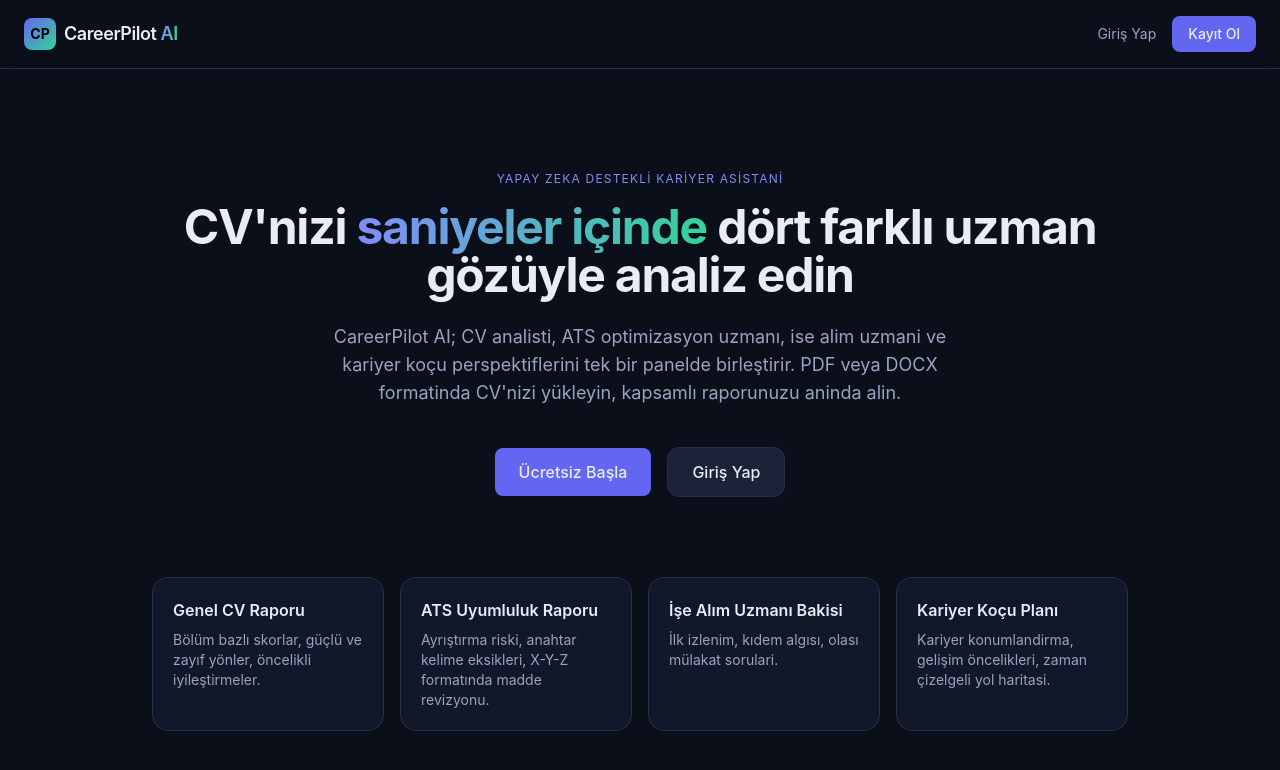
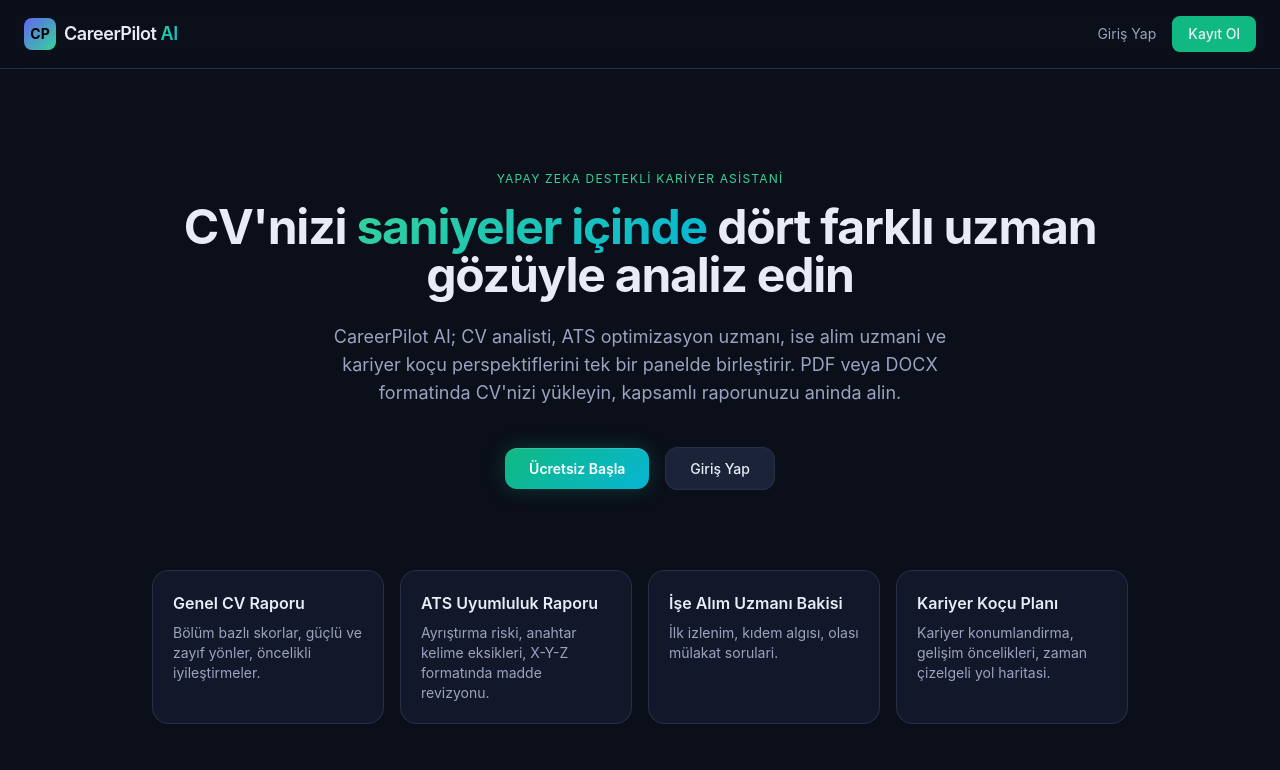
Before and after one commit to nisaakarttal/careerpilot-ai, a Next.js app in the folder frontend/: page / in a window 1280 px wide. Shown: the top 770 px of the page. Built offline with nearby package versions, Linux system fonts and the light colour scheme.

Commit message:
UI: Premium gradient buttons, custom delete modal, new teal-emerald accent

```diff
--- a/frontend/app/globals.css
+++ b/frontend/app/globals.css
@@ -9,8 +9,8 @@
   --cp-border: #26304a;
   --cp-text: #e8ecf7;
   --cp-text-dim: #9aa4c0;
-  --cp-accent: #6366f1;
-  --cp-accent-light: #818cf8;
+  --cp-accent: #10b981;
+  --cp-accent-light: #34d399;
   --cp-good: #34d399;
   --cp-warn: #fbbf24;
   --cp-bad: #f87171;
@@ -55,8 +55,150 @@ body {
 }
 
 .cp-gradient-text {
-  background: linear-gradient(90deg, #818cf8, #34d399);
+  background: linear-gradient(135deg, #34d399, #06b6d4);
   -webkit-background-clip: text;
   background-clip: text;
   color: transparent;
 }
+
+/* ─── Premium Button System ─── */
+.cp-btn-primary {
+  position: relative;
+  display: inline-flex;
+  align-items: center;
+  justify-content: center;
+  gap: 0.5rem;
+  padding: 0.625rem 1.5rem;
+  border-radius: 0.75rem;
+  font-weight: 600;
+  font-size: 0.875rem;
+  color: white;
+  background: linear-gradient(135deg, #10b981, #06b6d4);
+  box-shadow: 0 0 20px rgba(16, 185, 129, 0.25), inset 0 1px 0 rgba(255,255,255,0.15);
+  transition: all 0.3s cubic-bezier(0.4, 0, 0.2, 1);
+  border: none;
+  cursor: pointer;
+  overflow: hidden;
+}
+
+.cp-btn-primary::before {
+  content: '';
+  position: absolute;
+  inset: 0;
+  border-radius: inherit;
+  background: linear-gradient(135deg, rgba(255,255,255,0.15), transparent);
+  opacity: 0;
+  transition: opacity 0.3s;
+}
+
+.cp-btn-primary:hover:not(:disabled) {
+  transform: translateY(-1px);
+  box-shadow: 0 4px 24px rgba(16, 185, 129, 0.35), 0 0 40px rgba(6, 182, 212, 0.15), inset 0 1px 0 rgba(255,255,255,0.2);
+}
+
+.cp-btn-primary:hover::before {
+  opacity: 1;
+}
+
+.cp-btn-primary:active:not(:disabled) {
+  transform: translateY(0);
+}
+
+.cp-btn-primary:disabled {
+  opacity: 0.5;
+  cursor: not-allowed;
+  box-shadow: none;
+}
+
+.cp-btn-secondary {
+  display: inline-flex;
+  align-items: center;
+  justify-content: center;
+  gap: 0.5rem;
+  padding: 0.625rem 1.5rem;
+  border-radius: 0.75rem;
+  font-weight: 500;
+  font-size: 0.875rem;
+  color: var(--cp-text);
+  background: var(--cp-panel-light);
+  border: 1px solid var(--cp-border);
+  transition: all 0.3s cubic-bezier(0.4, 0, 0.2, 1);
+  cursor: pointer;
+}
+
+.cp-btn-secondary:hover {
+  border-color: var(--cp-accent);
+  background: rgba(16, 185, 129, 0.08);
+  color: white;
+}
+
+.cp-btn-danger {
+  display: inline-flex;
+  align-items: center;
+  justify-content: center;
+  gap: 0.5rem;
+  padding: 0.625rem 1.5rem;
+  border-radius: 0.75rem;
+  font-weight: 600;
+  font-size: 0.875rem;
+  color: white;
+  background: linear-gradient(135deg, #ef4444, #dc2626);
+  box-shadow: 0 0 16px rgba(239, 68, 68, 0.2);
+  border: none;
+  cursor: pointer;
+  transition: all 0.3s cubic-bezier(0.4, 0, 0.2, 1);
+}
+
+.cp-btn-danger:hover {
+  transform: translateY(-1px);
+  box-shadow: 0 4px 20px rgba(239, 68, 68, 0.35);
+}
+
+/* ─── Tab Buttons ─── */
+.cp-tab-active {
+  background: linear-gradient(135deg, #10b981, #06b6d4) !important;
+  color: white !important;
+  font-weight: 600 !important;
+  box-shadow: 0 0 16px rgba(16, 185, 129, 0.25);
+}
+
+/* ─── Modal System ─── */
+.cp-modal-backdrop {
+  position: fixed;
+  inset: 0;
+  z-index: 9999;
+  display: flex;
+  align-items: center;
+  justify-content: center;
+  background: rgba(0, 0, 0, 0.6);
+  backdrop-filter: blur(8px);
+  -webkit-backdrop-filter: blur(8px);
+  animation: cpFadeIn 0.2s ease-out;
+}
+
+.cp-modal-panel {
+  background: var(--cp-panel);
+  border: 1px solid var(--cp-border);
+  border-radius: 1.25rem;
+  padding: 2rem;
+  max-width: 420px;
+  width: 90%;
+  box-shadow: 0 25px 60px rgba(0, 0, 0, 0.5), 0 0 40px rgba(16, 185, 129, 0.05);
+  animation: cpSlideUp 0.25s cubic-bezier(0.16, 1, 0.3, 1);
+}
+
+@keyframes cpFadeIn {
+  from { opacity: 0; }
+  to { opacity: 1; }
+}
+
+@keyframes cpSlideUp {
+  from {
+    opacity: 0;
+    transform: translateY(16px) scale(0.97);
+  }
+  to {
+    opacity: 1;
+    transform: translateY(0) scale(1);
+  }
+}
--- a/frontend/app/page.jsx
+++ b/frontend/app/page.jsx
@@ -20,13 +20,13 @@ export default function HomePage() {
         <div className="flex items-center justify-center gap-4">
           <a
             href="/register"
-            className="px-6 py-3 rounded-lg bg-[var(--cp-accent)] hover:bg-[var(--cp-accent-light)] transition-colors font-medium"
+            className="cp-btn-primary px-6 py-3"
           >
             Ücretsiz Başla
           </a>
           <a
             href="/login"
-            className="px-6 py-3 rounded-lg cp-card-light hover:border-[var(--cp-accent)] transition-colors font-medium"
+            className="cp-btn-secondary px-6 py-3"
           >
             Giriş Yap
           </a>
--- a/frontend/components/AuthForm.jsx
+++ b/frontend/components/AuthForm.jsx
@@ -103,7 +103,7 @@ export default function AuthForm({ mode }) {
           <button
             type="submit"
             disabled={loading}
-            className="w-full py-2.5 rounded-lg bg-[var(--cp-accent)] hover:bg-[var(--cp-accent-light)] disabled:opacity-60 disabled:cursor-not-allowed transition-colors font-medium text-sm"
+            className="cp-btn-primary w-full"
           >
             {loading
               ? "İşleniyor..."
--- a/frontend/components/CareerPilotDashboard.jsx
+++ b/frontend/components/CareerPilotDashboard.jsx
@@ -127,7 +127,7 @@ function UploadPanel({ onUploaded }) {
       <button
         onClick={() => inputRef.current?.click()}
         disabled={uploading}
-        className="px-5 py-2.5 rounded-lg bg-[var(--cp-accent)] hover:bg-[var(--cp-accent-light)] disabled:opacity-60 transition-colors text-sm font-medium"
+        className="cp-btn-primary"
       >
         {uploading ? "Analiz Ediliyor..." : "Dosya Seç"}
       </button>
@@ -474,7 +474,7 @@ function InterviewSimulator({ resume, onBack }) {
                 <div
                   className={`max-w-[80%] rounded-xl px-4 py-3 text-sm leading-relaxed ${
                     isUser
-                      ? "bg-[var(--cp-accent)] text-white rounded-br-none"
+                      ? "bg-gradient-to-br from-emerald-500 to-cyan-600 text-white rounded-br-none"
                       : "bg-[var(--cp-panel-light)] border border-[var(--cp-border)] text-white rounded-bl-none"
                   }`}
                 >
@@ -512,7 +512,7 @@ function InterviewSimulator({ resume, onBack }) {
         <button
           type="submit"
           disabled={loading || sending || !inputText.trim() || !session}
-          className="px-5 py-2.5 rounded-lg bg-[var(--cp-accent)] hover:bg-[var(--cp-accent-light)] disabled:opacity-60 text-sm font-medium transition-colors"
+          className="cp-btn-primary"
         >
           Gönder
         </button>
@@ -805,7 +805,7 @@ function JobMatchTab({ resume }) {
             setShowForm(!showForm);
             setMatchResult(null);
           }}
-          className="px-4 py-2 rounded-lg bg-[var(--cp-accent)] hover:bg-[var(--cp-accent-light)] text-sm font-medium transition-colors"
+          className="cp-btn-primary"
         >
           {showForm ? "İlan Seçimine Dön" : "Yeni İş İlanı Ekle"}
         </button>
@@ -909,7 +909,7 @@ function JobMatchTab({ resume }) {
             <button
               onClick={handleMatch}
               disabled={matching || !selectedJobId}
-              className="px-6 py-2.5 rounded-lg bg-[var(--cp-accent)] hover:bg-[var(--cp-accent-light)] disabled:opacity-60 text-sm font-medium transition-colors whitespace-nowrap"
+              className="cp-btn-primary whitespace-nowrap"
             >
               {matching ? "Eşleştiriliyor..." : "Özgeçmişle Eşleştir"}
             </button>
@@ -1249,7 +1249,7 @@ function ProfileTab() {
           <button
             type="submit"
             disabled={updating}
-            className="w-full py-2.5 rounded-lg bg-[var(--cp-accent)] hover:bg-[var(--cp-accent-light)] text-white font-medium text-sm transition-colors disabled:opacity-60"
+            className="cp-btn-primary w-full"
           >
             {updating ? "Güncelleniyor..." : "Profil Bilgilerini Güncelle"}
           </button>
@@ -1267,6 +1267,7 @@ export default function CareerPilotDashboard() {
   const [selectedResume, setSelectedResume] = useState(null);
   const [loadingResume, setLoadingResume] = useState(false);
   const [analyzingResumeId, setAnalyzingResumeId] = useState(null);
+  const [deleteConfirm, setDeleteConfirm] = useState({ open: false, resumeId: null });
   const [analysisProgress, setAnalysisProgress] = useState(0);
 
   async function loadDashboard() {
@@ -1352,12 +1353,14 @@ export default function CareerPilotDashboard() {
     return () => clearInterval(intervalId);
   }, [analyzingResumeId]);
 
-  async function handleDeleteResume(resumeId, e) {
+  function handleDeleteResume(resumeId, e) {
     if (e) e.stopPropagation();
-
-    if (!window.confirm("Bu özgeçmişi ve mülakat geçmişi, iş ilan eşleşmeleri dahil tüm ilişkili verilerini silmek istediğinize emin misiniz?")) {
-      return;
-    }
+    setDeleteConfirm({ open: true, resumeId });
+  }
+
+  async function confirmDeleteResume() {
+    const resumeId = deleteConfirm.resumeId;
+    setDeleteConfirm({ open: false, resumeId: null });
 
     try {
       await deleteResume(resumeId);
@@ -1514,7 +1517,7 @@ export default function CareerPilotDashboard() {
                   onClick={() => setActiveTab(tab.id)}
                   className={`px-4 py-2 rounded-lg text-sm font-medium whitespace-nowrap transition-colors ${
                     activeTab === tab.id
-                      ? "bg-[var(--cp-accent)] text-white font-semibold"
+                      ? "cp-tab-active"
                       : "cp-card-light text-[var(--cp-text-dim)] hover:text-white"
                   }`}
                 >
```
Also changed, not shown: 1 other file (tests, documents, lock files or other folders).
